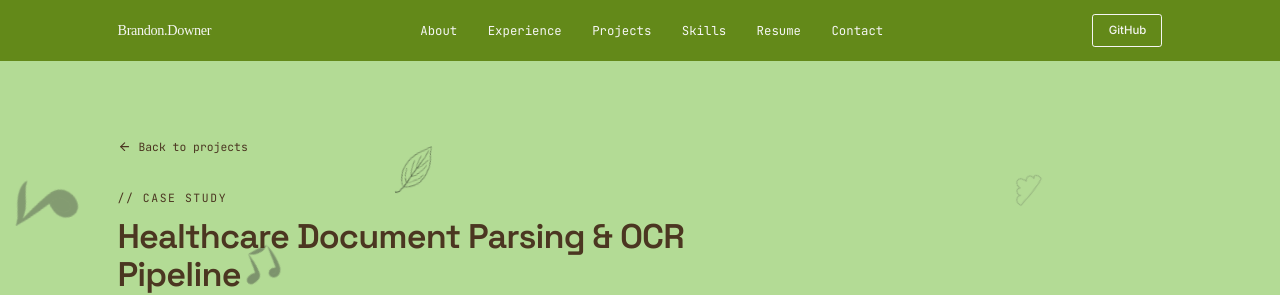
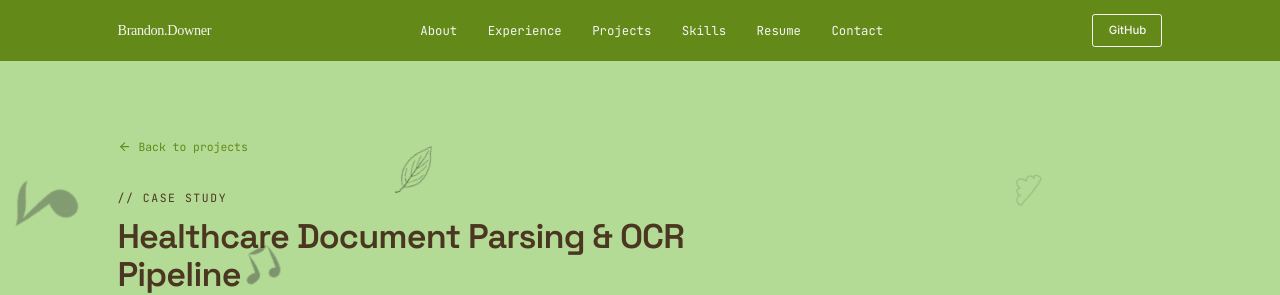
Before and after one commit to BrandonD243/brandond243.github.io, a React (Vite) app: page /projects/healthcare-document-parsing-ocr-pipeline in a window 1280 px wide. Shown: the top 295 px of the page. Built offline with nearby package versions, Linux system fonts and the light colour scheme.

Commit message:
Case study nav links: dark green fading to dark brown on hover

```diff
--- a/src/pages/CaseStudy.tsx
+++ b/src/pages/CaseStudy.tsx
@@ -21,7 +21,7 @@ export default function CaseStudy() {
     <main id="main-content" className="section-shell py-16 sm:py-20">
       <Link
         to="/#projects"
-        className="inline-flex items-center gap-2 font-mono text-xs text-[#4B3621] hover:text-teal-700 dark:hover:text-teal-400"
+        className="inline-flex items-center gap-2 font-mono text-xs text-[#638919] transition-colors hover:text-[#4B3621]"
       >
         <ArrowLeft size={14} /> Back to projects
       </Link>
@@ -137,10 +137,10 @@ export default function CaseStudy() {
       </div>
 
       <div className="mt-16 flex items-center justify-between border-t hairline pt-8">
-        <span className="font-mono text-xs text-[#4B3621]">Next case study</span>
+        <span className="font-mono text-xs text-[#638919] transition-colors hover:text-[#4B3621]">Next case study</span>
         <Link
           to={`/projects/${next.slug}`}
-          className="inline-flex items-center gap-2 font-medium text-[#4B3621] hover:text-teal-700 dark:hover:text-teal-400"
+          className="inline-flex items-center gap-2 font-medium text-[#638919] transition-colors hover:text-[#4B3621]"
         >
           {next.title} <ArrowUpRight size={15} />
         </Link>
```
